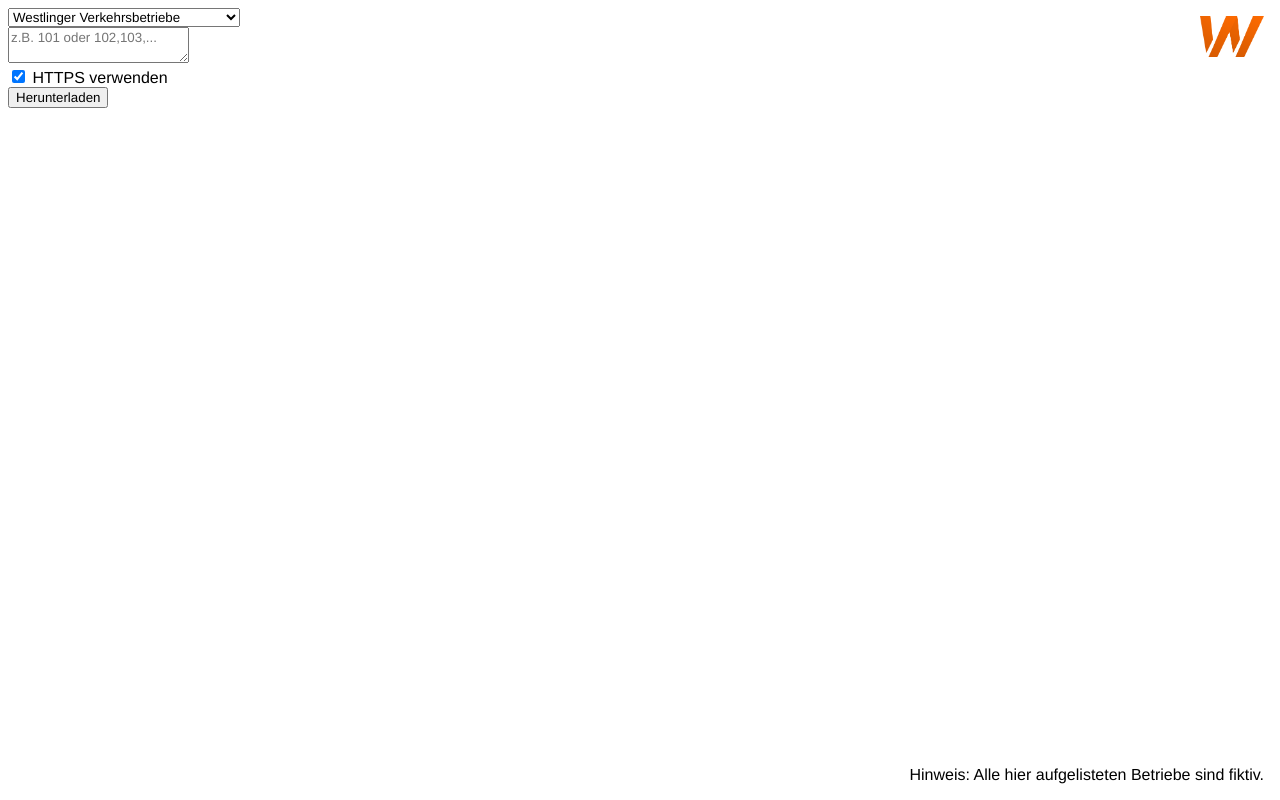
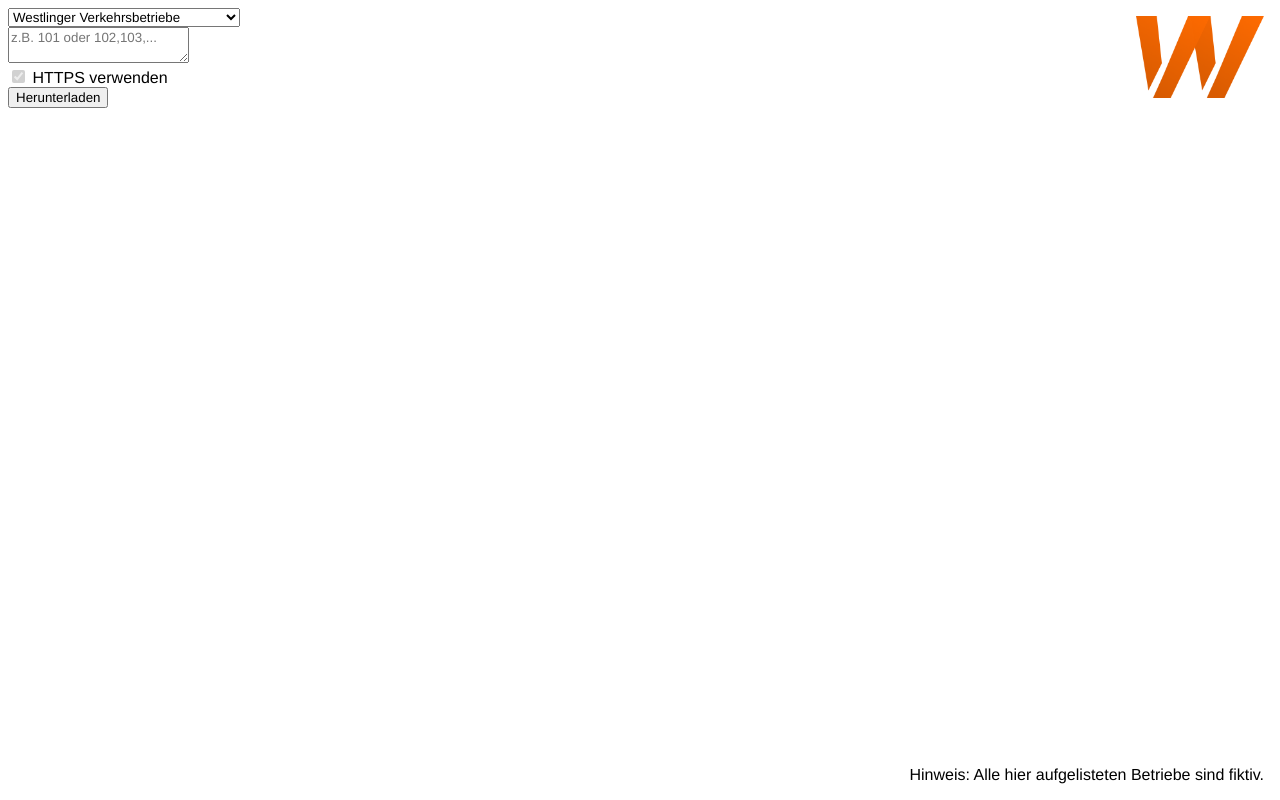
Before and after one commit to GamingCrafthd/westlingen-web, a plain HTML site: page index.html in a window 1280 px wide. Drawn offline with Linux system fonts and the light colour scheme.

Commit message:
Logo scales properly now

```diff
--- a/index.html
+++ b/index.html
@@ -16,7 +16,7 @@
         <option>Historischer Nahverkehr e.V.</option>
     </select><br>
     <textarea id="veh" placeholder="z.B. 101 oder 102,103,..."></textarea><br>
-    <input type="checkbox" id="secure" checked>
+    <input type="checkbox" id="secure" checked disabled>
     <label for="secure">HTTPS verwenden</label><br>
     <button id="submit">Herunterladen</button>
 
--- a/res/index.css
+++ b/res/index.css
@@ -6,7 +6,7 @@
     position: fixed;
     top: 16px;
     right: 16px;
-    width: 5%;
+    width: 128px;
 }
 
 .disclaimer {
```
